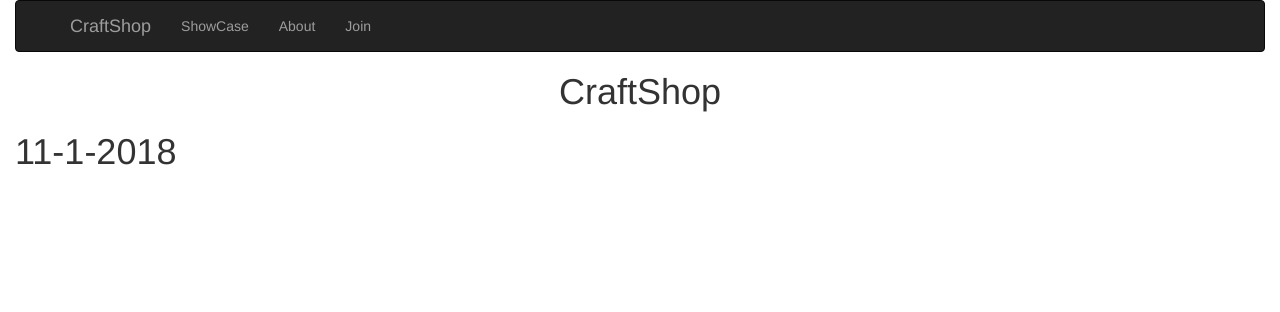
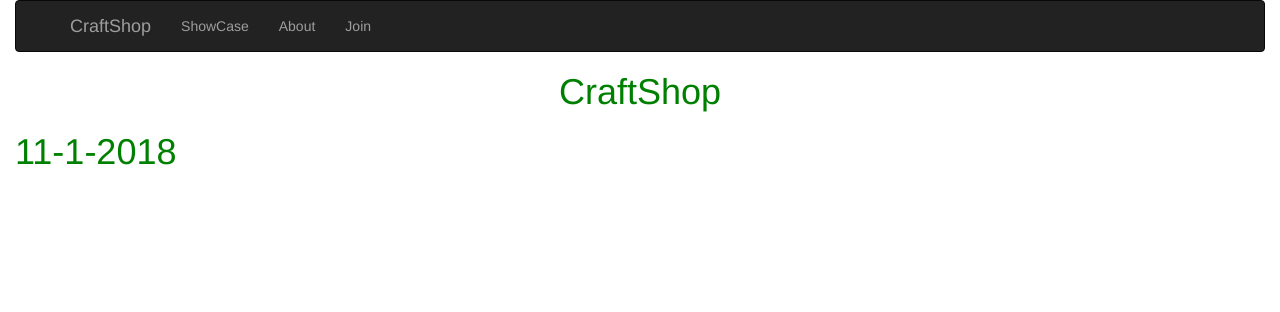
Before and after one commit to Collins33/CraftShop, a Django app: page / in a window 1280 px wide. Shown: the top 312 px of the page. Run offline with Django 3.2, Linux system fonts and the light colour scheme; some libraries are stand-ins or nearby versions.

Commit message:
I have added the static files and connected it to the template

```diff
--- a/CraftShop/CraftShop/settings.py
+++ b/CraftShop/CraftShop/settings.py
@@ -11,6 +11,7 @@ https://docs.djangoproject.com/en/2.0/ref/settings/
 """
 
 import os
+import os.path
 
 # Build paths inside the project like this: os.path.join(BASE_DIR, ...)
 BASE_DIR = os.path.dirname(os.path.dirname(os.path.abspath(__file__)))
@@ -119,4 +120,6 @@ USE_TZ = True
 # Static files (CSS, JavaScript, Images)
 # https://docs.djangoproject.com/en/2.0/howto/static-files/
 
+STATIC_ROOT = ''
 STATIC_URL = '/static/'
+STATICFILES_DIRS = ( os.path.join('static'), )
--- /dev/null
+++ b/CraftShop/craft/static/css/index.css
@@ -0,0 +1,3 @@
+h1{
+  color: green;
+}
--- a/CraftShop/craft/templates/index.html
+++ b/CraftShop/craft/templates/index.html
@@ -1,4 +1,5 @@
 {% load bootstrap3 %}
+{% load staticfiles %}
 <!DOCTYPE html>
 <html lang="en">
 <head>
@@ -8,6 +9,7 @@
   <title>CraftShop</title>
   {%block styles%}
    {%bootstrap_css%}
+       <link rel="stylesheet" href="{% static 'css/index.css' %}"
   {% endblock %}
 </head>
 <body>
```
